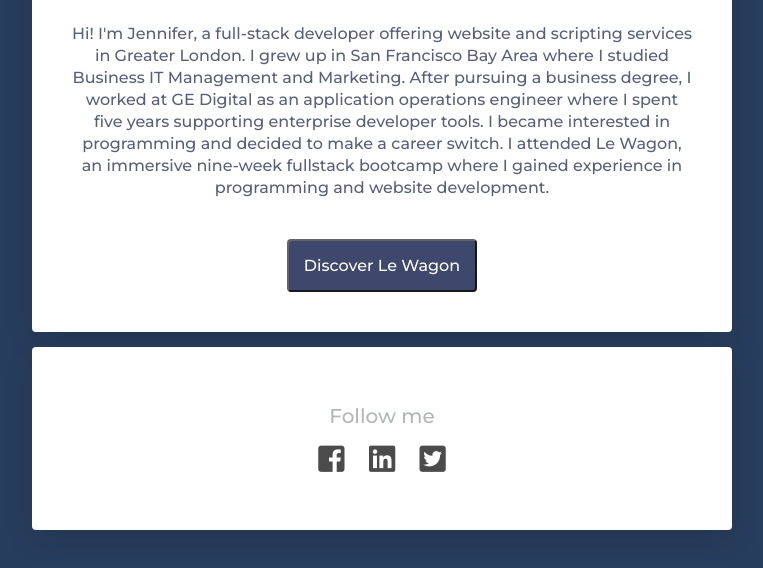
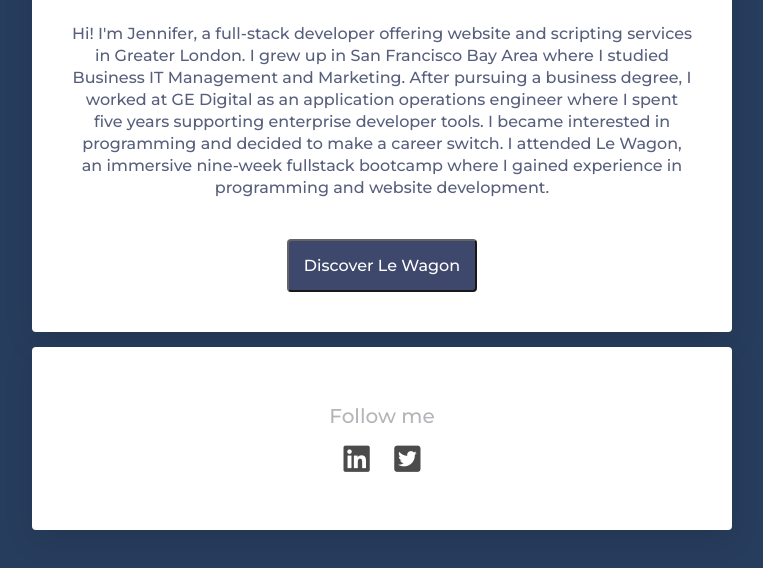
Before and after one commit to hellojennifertran/profile, a plain HTML site: page index.html in a window 1280 px wide. Shown: the part 720-1288 px from the top of the page, without its empty margins (258-1021 px from the left). Drawn offline with Linux system fonts and the light colour scheme.

Commit message:
Update index.html

```diff
--- a/index.html
+++ b/index.html
@@ -26,11 +26,6 @@
 			<h2>Follow me</h2>
 			<ul class="list-inline">
 			  <li>
-			    <a href="#">
-			      <i class="fab fa-facebook-square"></i>
-			    </a>
-			  </li>
-			  <li>
 			    <a href="https://www.linkedin.com/in/jennifer-tran-5a986b67/" target="_blank">
 			      <i class="fab fa-linkedin"></i>
 			    </a>
```
